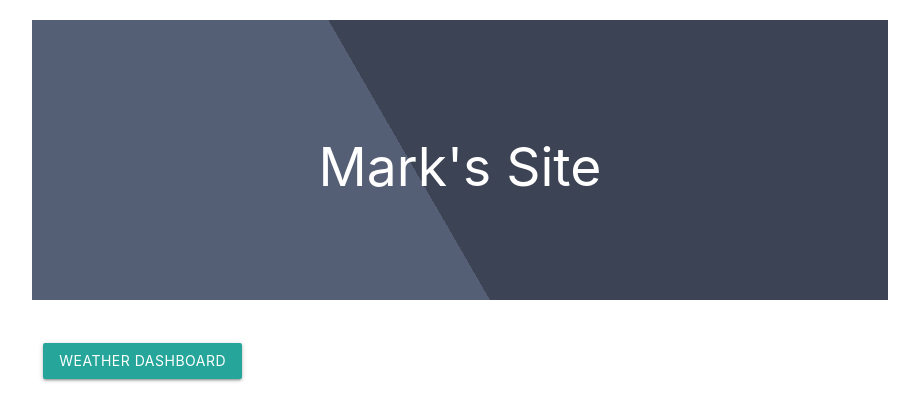
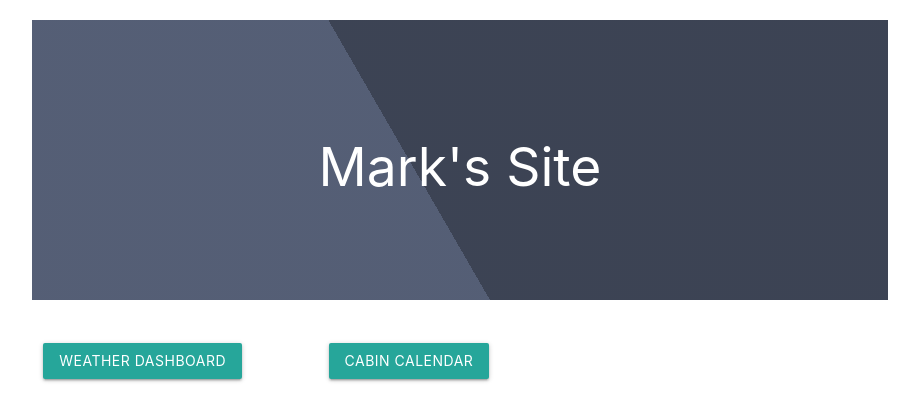
Before and after one commit to haneyman/markhaney.net, a React (Create React App) app: page / in a window 1280 px wide. Shown: the top 420 px of the page, without its empty margins (180-1099 px from the left). Built offline with nearby package versions, Linux system fonts and the light colour scheme.

Commit message:
added calendar  link

```diff
--- a/src/App.js
+++ b/src/App.js
@@ -20,6 +20,9 @@ function App() {
         <Col s={4}>
           <Button className="waves-effect waves-light btn" onClick={ () => { window.open("https://ambientweather.net/dashboard/8c8ef06c0f8bebfee287bbe57b4c060f", "_blank")} }>Weather Dashboard</Button>
         </Col>
+        <Col s={4}>
+          <Button className="waves-effect waves-light btn" onClick={ () => { window.open("https://calendar.google.com/calendar/embed?src=c5k8fgk8j5tuoc69ncgahq4hmk%40group.calendar.google.com&ctz=America%2FLos_Angeles", "_blank")} }>Cabin Calendar</Button>
+        </Col>
         <Col s={3}>
         </Col>
         <Col s={3}>
```
